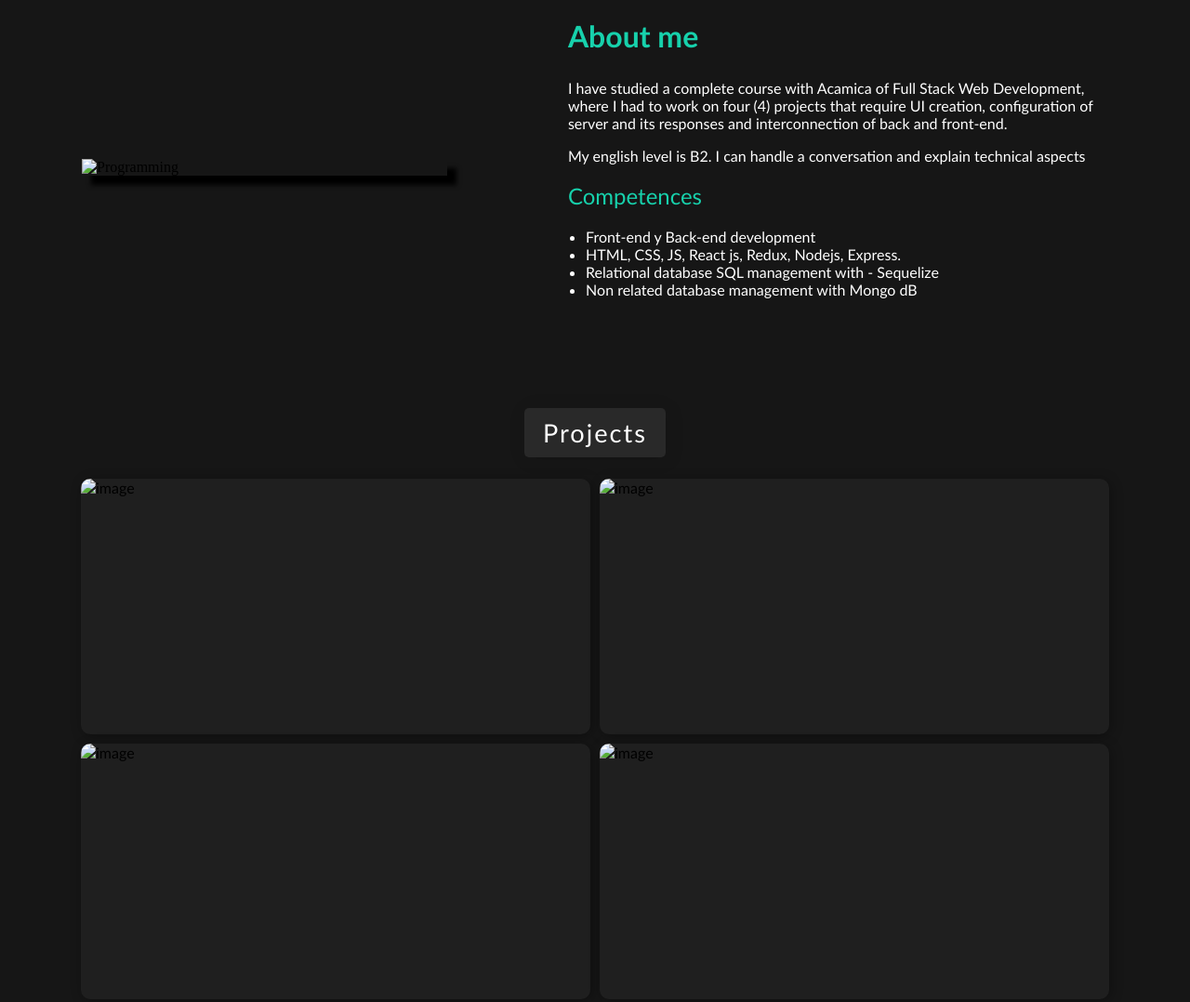
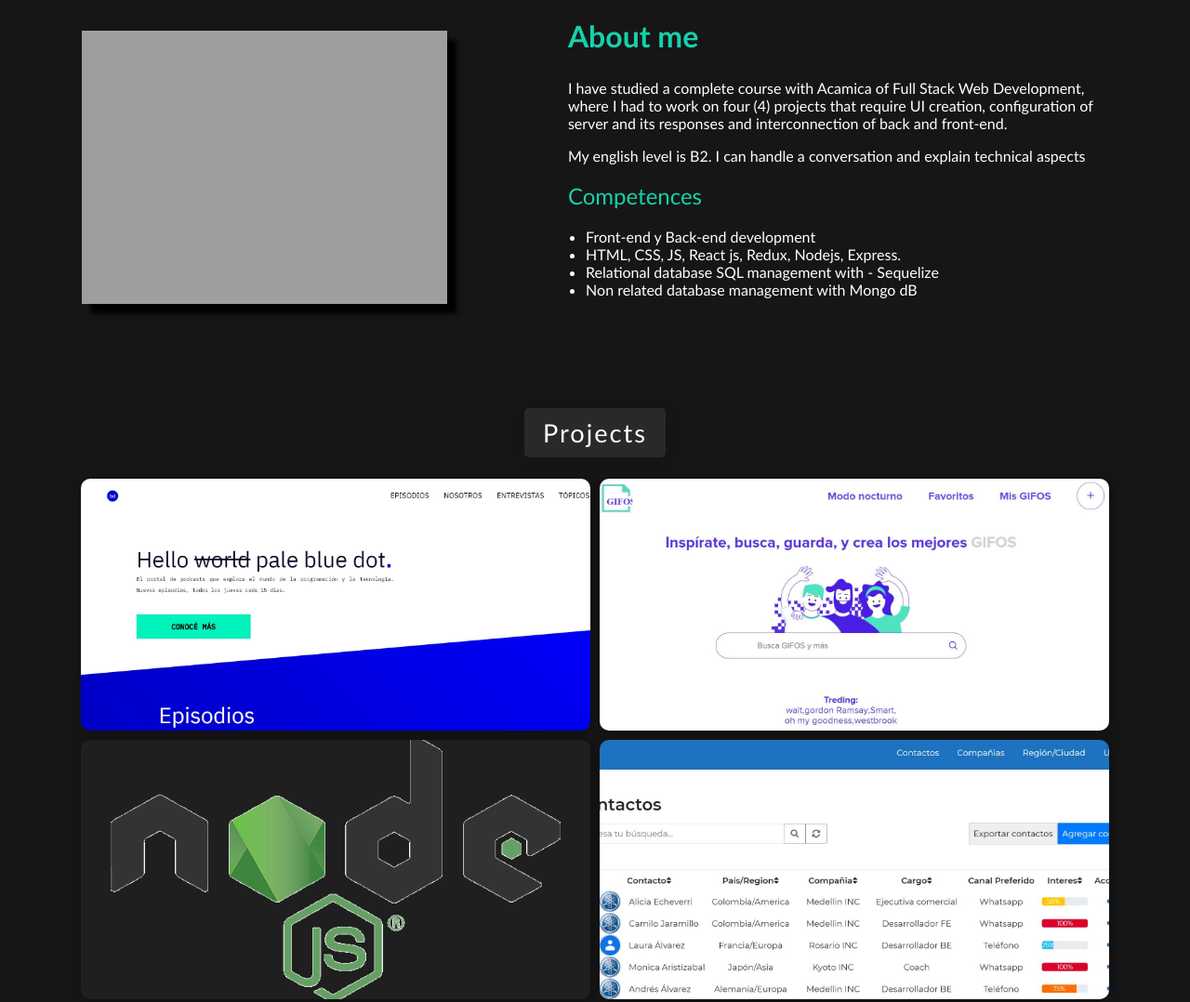
Before and after one commit to andres5428/Portfolio, a plain HTML site: page index.html in a window 1280 px wide. Shown: the part 847-1925 px from the top of the page at 93% size. Drawn offline with nearby package versions, Linux system fonts and the light colour scheme; files that its build step writes are made by us from their sources; the site is published under a folder, as on GitHub Pages, so addresses that start at the root find nothing.

Commit message:
Portfolio

```diff
--- a/index.html
+++ b/index.html
@@ -43,7 +43,7 @@
     </section>
     <section class="about" id="about">
       <div class="about-model">
-        <img src="/images/Programming.jpg" alt="Programming" class="programming-img">
+        <img src="./images/Programming.jpg" alt="Programming" class="programming-img">
       </div>
       <div class="about-text">
         <h1>About me</h1>
@@ -76,7 +76,7 @@
               <p>CSS Project (click)</p>
             </a>
           </div>
-          <img src="../images/Podcast.JPG" alt="image">
+          <img src="./images/Podcast.JPG" alt="image">
         </div>
         <div class="p-box">
           <div class="text-overlay">
@@ -85,21 +85,21 @@
               <p>Front-end Project: HTML5, CSS, Javascript (click)</p>
             </a>
           </div>
-          <img src="../images/Gifos.JPG" alt="image">
+          <img src="./images/Gifos.JPG" alt="image">
         </div>
         <div class="p-box">
           <div class="text-overlay">
             <h1>Delilah Restó</h1>
             <p>Back-end Project: NodeJ, SQL, Sequelize</p>
           </div>
-          <img src="../images/nodejs_logo.png" alt="image">
+          <img src="./images/nodejs_logo.png" alt="image">
         </div>
         <div class="p-box p-box-down">
           <div class="text-overlay">
             <h1>Data Ware House</h1>
             <p>Front-end and Back-end: HTML5, CSS, Javascript, NodeJs, SQL, Sequelize</p>
           </div>
-          <img src="../images/Data Ware House.JPG" alt="image">
+          <img src="./images/Data Ware House.JPG" alt="image">
         </div>
       </div>
     </section>
```
